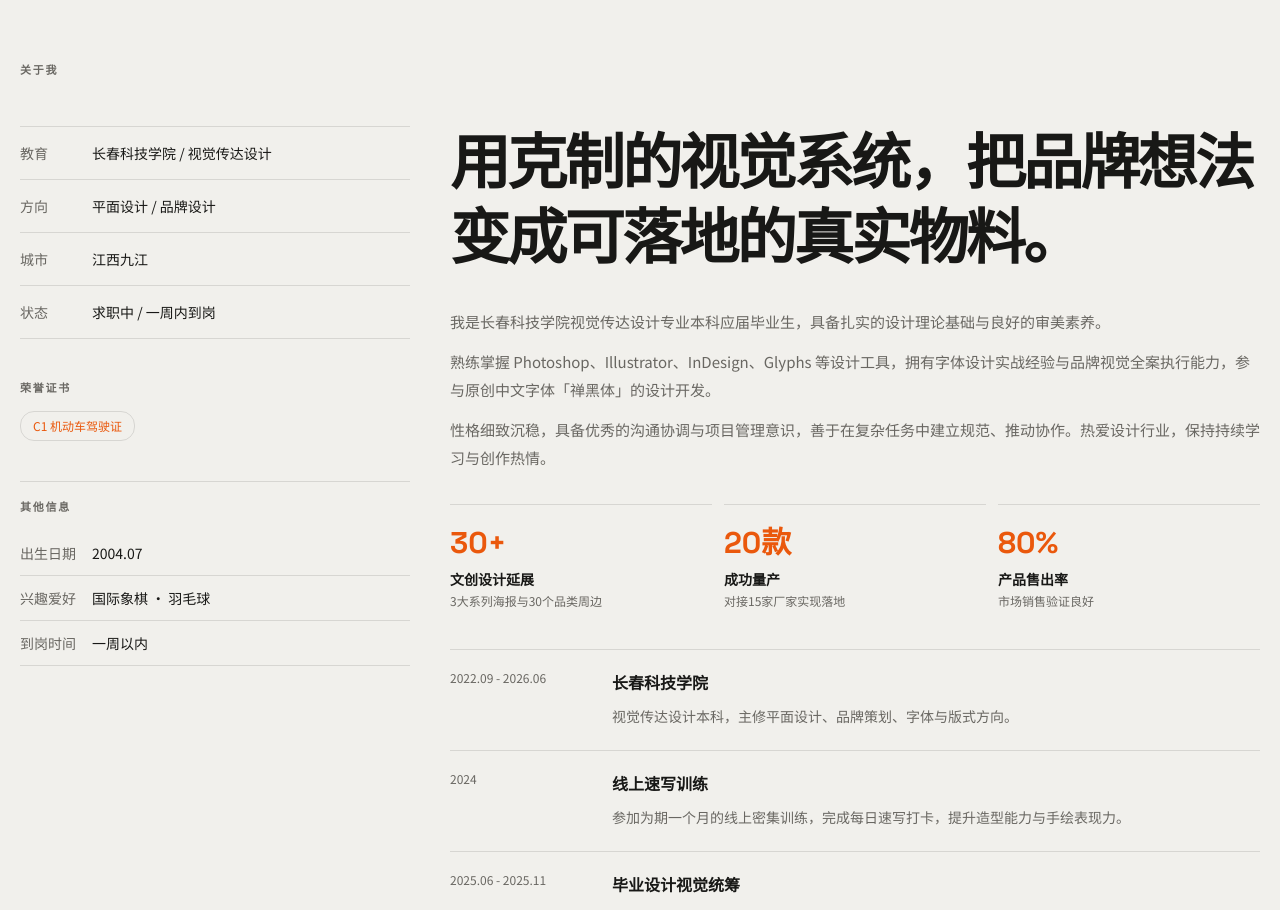
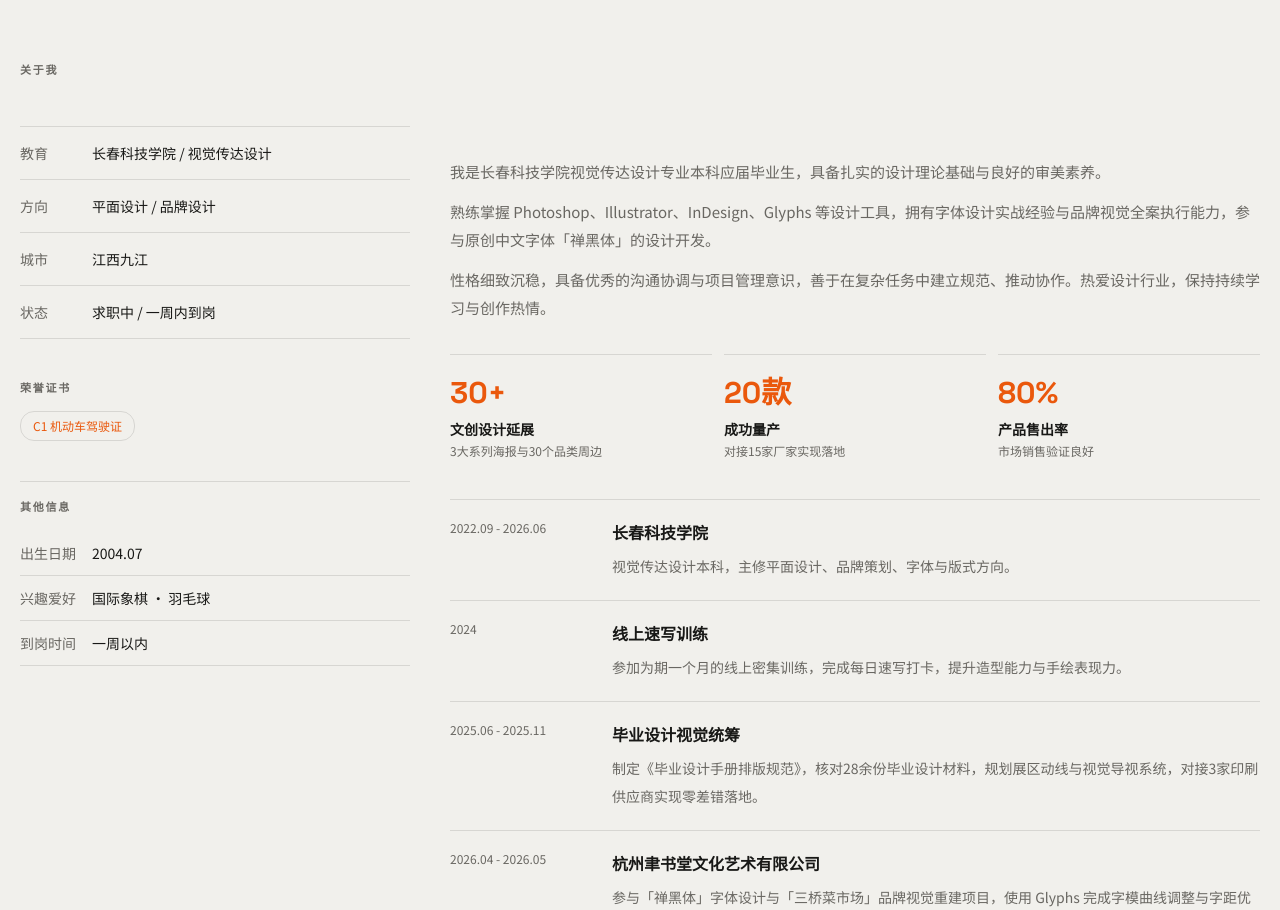
Before and after one commit to zhang0722-cn/portfolio, a React (Vite) app: page / in a window 1280 px wide. Shown: the part 900-1810 px from the top of the page. Built offline with nearby package versions, Linux system fonts and the light colour scheme.

Commit message:
删除关于区块主标题

```diff
--- a/src/components/About.tsx
+++ b/src/components/About.tsx
@@ -79,7 +79,6 @@ export default function About() {
 
           {/* 右栏：编辑式叙事 */}
           <Reveal>
-            <h2 className="display max-w-4xl text-4xl font-bold leading-tight md:text-6xl">用克制的视觉系统，把品牌想法变成可落地的真实物料。</h2>
 
             <div className="mt-8 space-y-3 text-[15px] leading-7" style={{ color: 'var(--muted)' }}>
               {selfIntro.map((p) => <p key={p}>{p}</p>)}
```
